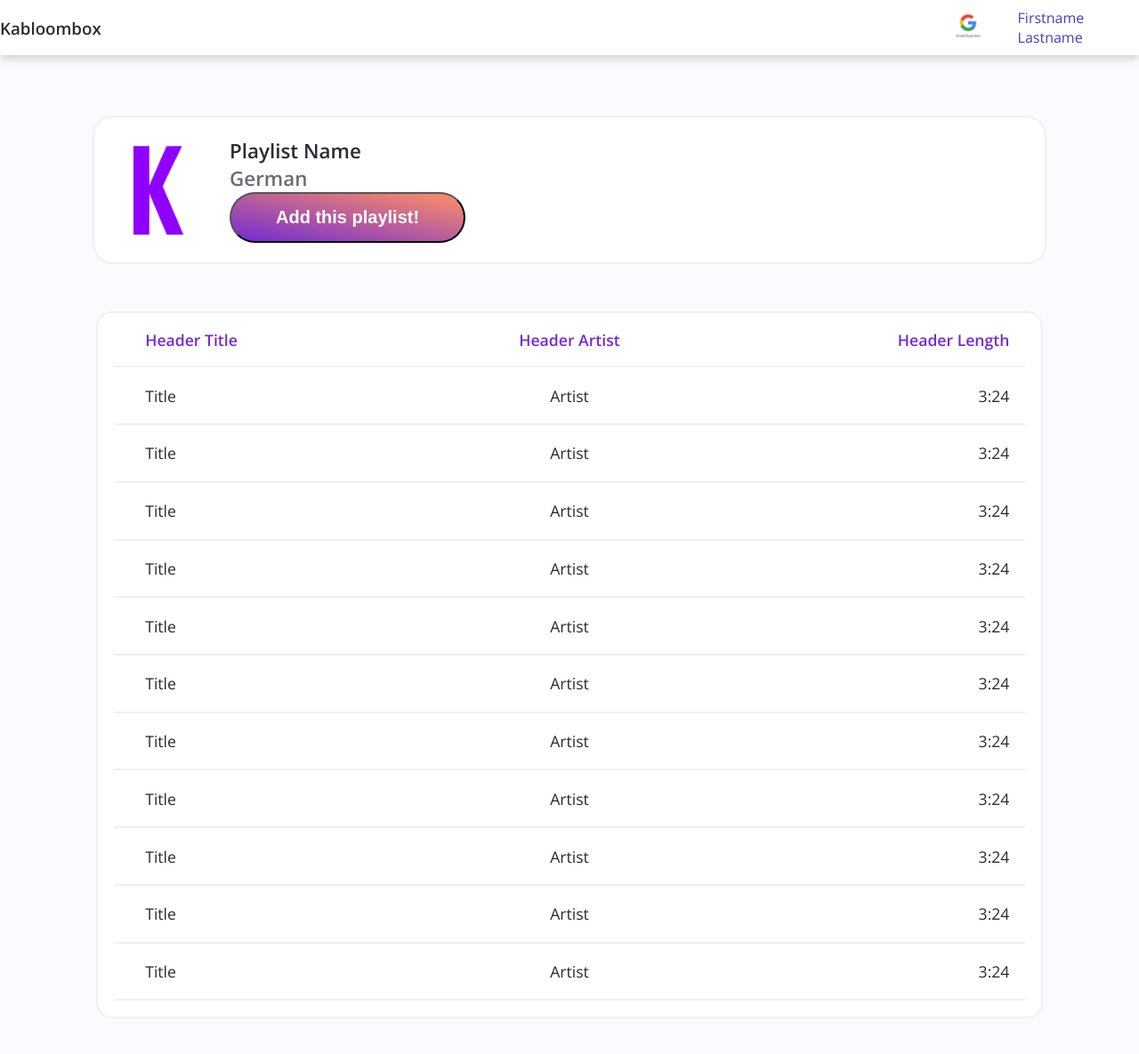
After one commit to savsa/Kabloombox, a Python web app: template templates/playlist.html in a window 1280 px wide. The commit adds this page. Shown: the whole page at 89% size. Run offline with Jinja, Linux system fonts and the light colour scheme; the template is opened without the code that fills it, so the values that code supplies are empty.

Commit message:
designed playlist header, added lines between tracks

```diff
--- /dev/null
+++ b/css/playlist.css
@@ -0,0 +1,210 @@
+html, body {
+    margin: 0;
+    padding: 0;
+    top: 0;
+    margin-top: 0;
+    height: 100%;
+    width: 100%;
+    /* overflow: hidden; */
+    font-family: 'Open Sans', sans-serif;
+    background-color: #fbfbff;
+    color: #2a2a31;
+}
+
+header {
+    background-color: white;
+    display: grid;
+    grid-template-columns: 1fr 1fr 1fr;
+    z-index: 999;
+    width: 100%;
+    box-shadow: 0px 3px 10px rgba(0, 0, 0, 0.2);
+}
+
+nav {
+    display: grid;
+    grid-template-columns: 6fr 1fr 1fr 1fr;
+    grid-gap: 2em;
+    right: 5em;
+    place-self: center;
+    grid-column: 3/4;
+    /* justify-self:end; */
+}
+
+.navbar-profile-photo {
+    grid-column: 2 / 3;
+}
+
+.navbar-username {
+    grid-column: 3 / 4;
+}
+
+.navbar-account {
+    place-self: center;
+    justify-self: center;
+}
+
+.navbar-logo {
+    grid-column: 1 / 2;
+}
+
+#photo {
+    height: 3em;
+    width: 3em;
+    border-radius: 100%;
+}
+
+nav a {
+    text-decoration: none;
+    color: #473EBD;
+}
+
+
+
+
+/*  PLAYLISTS */
+.results {
+    display: flex;
+    flex-direction: column;
+    align-items: center;
+}
+
+.results > div {
+    align-self: auto;
+    /* background-color: red; */
+}
+
+.result-playlist-header,
+.result-playlist-body
+{
+    /* box-shadow: 0px 3px 10px rgba(0, 0, 0, 0.2); */
+    border: 2px solid #eef0f4;
+}
+
+.result-playlist-header {
+    width: 80%;
+    margin-top: 3em;
+    background-color: white;
+    display: flex;
+    flex-direction: row;
+    justify-content: flex-start;
+    align-items: center;
+    border-radius: 1em;
+    padding: 1em;
+    font-size: 1.4em;
+    font-weight: 600;
+}
+
+.result-playlist-photo {
+    width: 100px;
+    height: 100px;
+    border-radius: 10%;
+    margin-right: 30px;
+}
+
+.result-playlist-info {
+    display: flex;
+    flex-direction: column;
+    align-items: flex-start;
+}
+
+#result-playlist-language {
+    color: #696c77;
+}
+
+.result-playlist-add {
+    text-decoration: none;
+    font-size: 20px;
+    padding: 15px 50px;
+    font-weight: 600;
+    border-radius: 50px;
+    color: white;
+    background-color: #4457bf;
+    background-image: linear-gradient(to bottom left, #FF9065, #722BD3);
+}
+
+.result-playlist-add:hover {
+    cursor: pointer;
+}
+
+.result-playlist-body {
+    margin-top: 3em;
+    width: 80%;
+    background-color: white;
+    margin-bottom: 40px;
+    display: flex;
+    flex-direction: column;
+    justify-content: center;
+    border-radius: 1em;
+    padding: 1em;
+    /* align-items: flex-start; */
+    overflow: hidden;
+    font-size: 1.1em;
+}
+
+
+
+/* .result-playlist-track:after {
+    content:"";
+    display: block;
+    margin: 0 auto;
+    width: 100%;
+    padding-top: 20px;
+    border-bottom: 1px solid black;
+} */
+
+.body-header {
+    width: 100%;
+    display: grid;
+    grid-template-columns: 1fr 1fr 1fr;
+    border-bottom: 2px solid #eef0f4;
+    padding-bottom: 1em;
+    font-weight: 600;
+    color: #722BD3;
+}
+
+.body-header-title {
+    justify-self: start;
+    padding-left: 2em;
+}
+
+.body-header-artist {
+    justify-self: center;
+}
+
+.body-header-length {
+    justify-self: end;
+    padding-right: 1em;
+}
+
+.body-header span {
+
+}
+
+.result-playlist-track {
+    background-color: white;
+    /* border-radius: 1em; */
+
+    width: 100%;
+    display: grid;
+    grid-template-columns: 1fr 1fr 1fr;
+    border-bottom: 2px solid #eef0f4;
+    /* border-bottom: 3px solid gray; */
+}
+#result-track-title {
+    justify-self: start;
+    padding-left: 2em;
+}
+
+#result-track-artist {
+    justify-self: center;
+}
+
+#result-track-length {
+    justify-self: end;
+    padding-right: 1em;
+}
+
+.result-playlist-track span {
+    padding-top: 1.1em;
+    padding-bottom: 1.1em;
+}
--- a/javascript/homeAndLoginPage.js
+++ b/javascript/homeAndLoginPage.js
@@ -1,26 +1,43 @@
+// $(document).ready(function() {
+//     $('.playlist-button').click(function() {
+//         const url = 'http://localhost:8080/start-analysis?playlist=' + this.value + '&language=' + $('.language').val();
+//         $.ajax({
+//             url: url,
+//             type: 'POST',
+//             success: function(results) {
+//                 results = results.substring(1)
+//                 results = results.split(" ");
+//                 var uniqueResults = [];
+//                 $.each(results, function(i, el){
+//                     if($.inArray(el, uniqueResults) === -1) uniqueResults.push(el);
+//                 });
+//                 results = uniqueResults;
+//                 results.forEach(function(result) {
+//                     result = result.substring(2, 24);
+//                     let link = 'https://open.spotify.com/track/' + result;
+//                     $('.result-playlist-tracks').append('<li><a target="_blank" href=' + link + '>' + result + '</a></li>');
+//                 });
+//             },
+//             error: function(error) {
+//                 console.log('Error ${error}')
+//             }
+//         })
+//     })
+// })
+
+
+
+
 $(document).ready(function() {
-    $('.playlist-button').click(function() {
-        const url = 'http://localhost:8080/start-analysis?playlist=' + this.value + '&language=' + $('.language').val();
-        $.ajax({
-            url: url,
-            type: 'POST',
-            success: function(results) {
-                results = results.substring(1)
-                results = results.split(" ");
-                var uniqueResults = [];
-                $.each(results, function(i, el){
-                    if($.inArray(el, uniqueResults) === -1) uniqueResults.push(el);
-                });
-                results = uniqueResults;
-                results.forEach(function(result) {
-                    result = result.substring(2, 24);
-                    let link = 'https://open.spotify.com/track/' + result;
-                    $('.matches').append('<li><a target="_blank" href=' + link + '>' + result + '</a></li>');
-                });
-            },
-            error: function(error) {
-                console.log('Error ${error}')
-            }
-        })
-    })
+    results =[123, 234554, 23482352, 234234, 4, 3, 12, 123, 64, 23, 3]
+    results.forEach(function(result) {
+        // result = result.substring(2, 24);
+        console.log('hi');
+        $('.result-playlist-body').append(' \
+            <div class="result-playlist-track"> \
+                <span id="result-track-title">Title</span> \
+                <span id="result-track-artist">Artist</span> \
+                <span id="result-track-length">3:24</span> \
+            </div>');
+    });
 })
--- a/templates/homeAndLoginPage.html
+++ b/templates/homeAndLoginPage.html
@@ -12,10 +12,9 @@
     <link href="../css/homeAndLoginPage.css" rel="stylesheet">
     <script src="https://ajax.googleapis.com/ajax/libs/jquery/3.3.1/jquery.min.js"></script>
 
-    <title>loginPage</title>
+    <title>awef</title>
 </head>
 <body>
-
 
     <header>
         <h3 class="navbar-logo">Kabloombox</h1>
@@ -95,7 +94,7 @@
 
 
 
-    </div>
+        </div>
     {% endif %}
 
 
--- /dev/null
+++ b/templates/playlist.html
@@ -0,0 +1,63 @@
+<!DOCTYPE html>
+<html>
+<head>
+    <meta charset="UTF-8">
+    <!-- <meta name="viewport" content="width=device-width, initial-scale=1.0"> -->
+    <!-- <meta name="viewport" content="width=1000"> -->
+    <!-- <meta name="viewport" content="width=device-width, initial-scale=1.0, maximum-scale=1.0, user-scalable=no" / -->
+    <meta http-equiv="X-UA-Compatible" content="ie=edge">
+    <link href="https://fonts.googleapis.com/css?family=Montserrat:300,400,500,600" rel="stylesheet">
+    <link href="https://fonts.googleapis.com/css?family=Open+Sans:300,400,600" rel="stylesheet">
+    <link href="https://fonts.googleapis.com/css?family=Nunito:300,400,600" rel="stylesheet">
+    <link href="../css/playlist.css" rel="stylesheet">
+    <script src="https://ajax.googleapis.com/ajax/libs/jquery/3.3.1/jquery.min.js"></script>
+
+    <title>loginPage</title>
+</head>
+<body>
+
+    <header>
+        <h3 class="navbar-logo">Kabloombox</h3>
+        <nav>
+            <div class="navbar-profile-photo navbar-account">
+                <a href="#"><img src="../images/small.jpg" id="photo"></a>
+            </div>
+            <div class="navbar-username navbar-account"><a href="#">Firstname Lastname</a></div>
+        </nav>
+    </header>
+
+    <div class="results">
+        <div class="result-playlist-header">
+            <img src="../images/playlist-photo.png" class="result-playlist-photo"></img>
+            <div class="result-playlist-info">
+                <span id="result-playlist-name">Playlist Name</span>
+                <span id="result-playlist-language">German</span>
+                <button class="result-playlist-add" type="button">Add this playlist!</button>
+            </div>
+        </div>
+        <div class="result-playlist-body">
+            <div class="body-header">
+                <span class="body-header-title">Header Title</span>
+                <span class="body-header-artist">Header Artist</span>
+                <span class="body-header-length">Header Length</span>
+            </div>
+            <!--
+            <div class="result-playlist-track"> \
+                <span id="result-track-title">Title</span> \
+                <span id="result-track-artist">Artist</span> \
+                <span id="result-track-length">3:24</span> \
+            </div>')
+            -->
+        </div>
+    </div>
+
+
+
+
+
+
+
+
+</body>
+<script src="../javascript/homeAndLoginPage.js"></script>
+</html>
```
Also changed, not shown: main.py (+53 -7 lines), images/playlist-photo.png (added), images/small.jpg (added).
